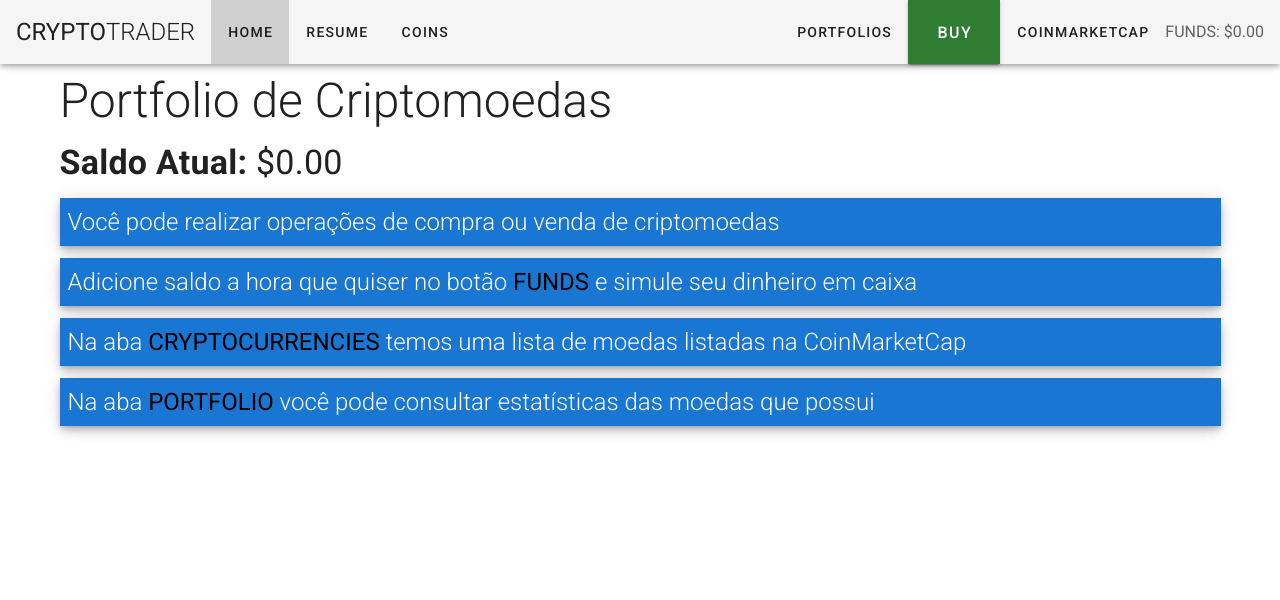
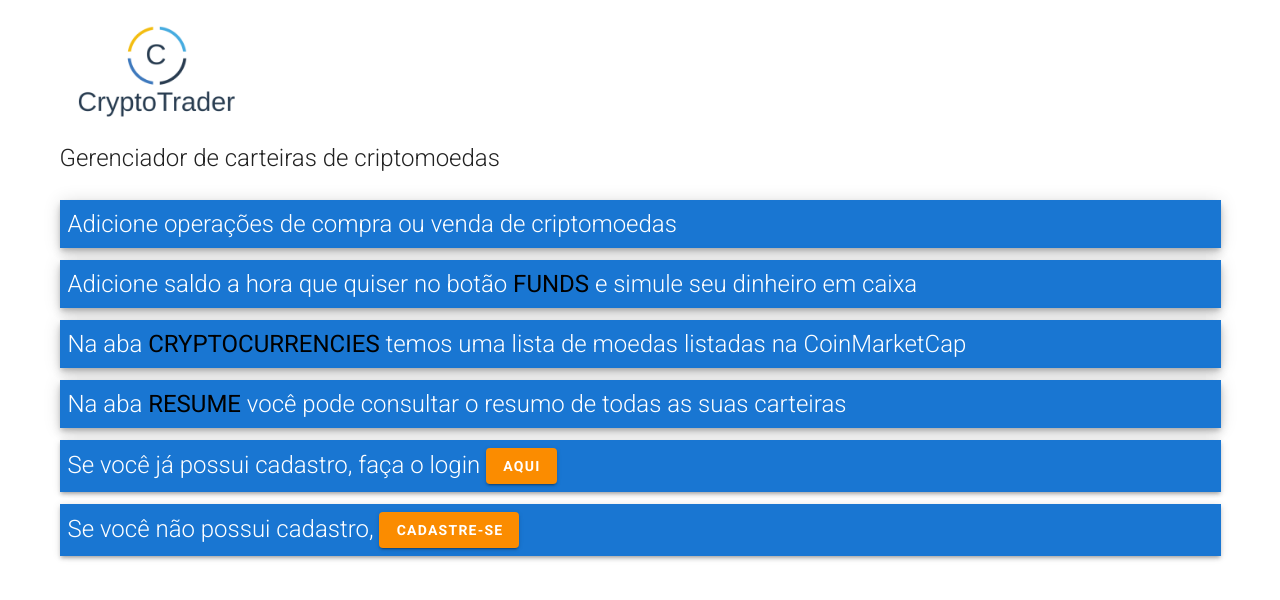
Before and after one commit to leonardoamaral92/mycryptotrader, a Vue app in the folder frontend/: page / in a window 1280 px wide. Shown: the top 600 px of the page. Built offline with nearby package versions, Linux system fonts and the light colour scheme.

Commit message:
Ajustes para integrar com login

```diff
--- a/frontend/src/App.vue
+++ b/frontend/src/App.vue
@@ -1,6 +1,6 @@
 <template>
 	<v-app>
-		<Header />
+		<Header v-if="user"/>
 		<v-main>
 			<v-container>
 				<transition name="slide" mode="out-in">
@@ -12,16 +12,14 @@
 </template>
 
 <script>
+import { mapState } from 'vuex'
 import Header from './components/Header.vue'
 
 export default {
 	components: {
 		Header
 	},
-	created() {
-		//this.$store.dispatch('loadCoinList')
-		//this.$store.dispatch('loadPortfolios')
-	}
+	computed: mapState(['user'])
 }
 </script>
 
--- a/frontend/src/components/Header.vue
+++ b/frontend/src/components/Header.vue
@@ -17,11 +17,14 @@
             <DialogBuy />
             <v-menu offset-y>
                 <template v-slot:activator="{ on }">
-                    <v-btn text v-on="on">CoinMarketCap</v-btn>
+                    <v-btn text v-on="on">Config</v-btn>
                 </template>
                 <v-list>
                     <v-list-item class="mst-item-button">
-                        <v-list-item-title @click="loadData">Load Data</v-list-item-title>
+                        <v-list-item-title @click="loadData">Load Data from CMC</v-list-item-title>
+                    </v-list-item>
+                    <v-list-item class="mst-item-button">
+                        <v-list-item-title @click.prevent="logout">Logout</v-list-item-title>
                     </v-list-item>
                 </v-list>
             </v-menu>
@@ -37,6 +40,7 @@
 <script>
 import { mapActions } from 'vuex'
 import DialogBuy from './DialogBuy.vue'
+import { userKey } from '@/global';
 
 export default {
     name: "HeaderApp",
@@ -49,6 +53,11 @@ export default {
         ...mapActions(["loadCoinList"]),
         loadData() {
             this.loadCoinList();
+        },
+        logout(){
+            localStorage.removeItem(userKey)
+            this.$store.commit('setUser', null)
+            this.$router.push({name: 'home'})
         }
     },
     components: { DialogBuy }
--- a/frontend/src/components/Home.vue
+++ b/frontend/src/components/Home.vue
@@ -1,10 +1,11 @@
 <template>
     <div>
-        <h1 class="display-2 font-weight-light mb-4">Portfolio de Criptomoedas</h1>
-        <p class="display-1"><strong>Saldo Atual:</strong> {{ funds | currency }} </p>
+        <img src="@/assets/logo.png" width="200" alt="Logo" />
+        <h2 class="font-weight-light mb-6">Gerenciador de carteiras de criptomoedas</h2>
+
         <v-sheet :elevation="6" class="pa-2 primary">
             <span class="headline white--text font-weight-light">
-                Você pode realizar operações de compra ou venda de criptomoedas</span>
+                Adicione operações de compra ou venda de criptomoedas</span>
         </v-sheet>
         <v-sheet :elevation="6" class="mt-3 pa-2 primary">
             <span class="headline white--text font-weight-light">
@@ -16,19 +17,31 @@
         </v-sheet>
         <v-sheet :elevation="6" class="mt-3 pa-2 primary">
             <span class="headline white--text font-weight-light">
-                Na aba <strong class="black--text">PORTFOLIO</strong> você pode consultar estatísticas das moedas que possui</span>
+                Na aba <strong class="black--text">RESUME</strong> você pode consultar o resumo de todas as suas carteiras</span>
+        </v-sheet>
+        <v-sheet v-if="!user" :elevation="3" class="mt-3 pa-2 primary">
+            <span class="headline white--text font-weight-light">
+                Se você já possui cadastro, faça o login <v-btn to="/login" color="warning">AQUI</v-btn></span>
+        </v-sheet>
+        <v-sheet v-if="!user" :elevation="3" class="mt-3 pa-2 primary">
+            <span class="headline white--text font-weight-light">
+                Se você não possui cadastro, <v-btn to="/login" color="warning">CADASTRE-SE</v-btn></span>
         </v-sheet>
     </div>
 </template>
 
 <script>
+import { mapState } from 'vuex'
 export default {
     name: 'HomeApp',
-    computed: {
-        funds() { return this.$store.getters.funds }
-    }
+    computed: mapState(['user'])
 }
 </script>
 
 <style scoped>
+    span a {
+        text-decoration: none;
+        color: black;
+        font-weight: 600;
+    }
 </style>
--- a/frontend/src/components/portfolio/PortfolioResume.vue
+++ b/frontend/src/components/portfolio/PortfolioResume.vue
@@ -31,6 +31,10 @@ export default {
             resumeCoins: 'portfolioResumeCoins',
             resumeStats: 'portfolioResumeStats'
         })
+    },
+    created() {
+        this.$store.dispatch('loadCoinList')
+		this.$store.dispatch('loadPortfolios')
     }
 }
 </script>
```
Also changed, not shown: frontend/src/assets/logo.png.
